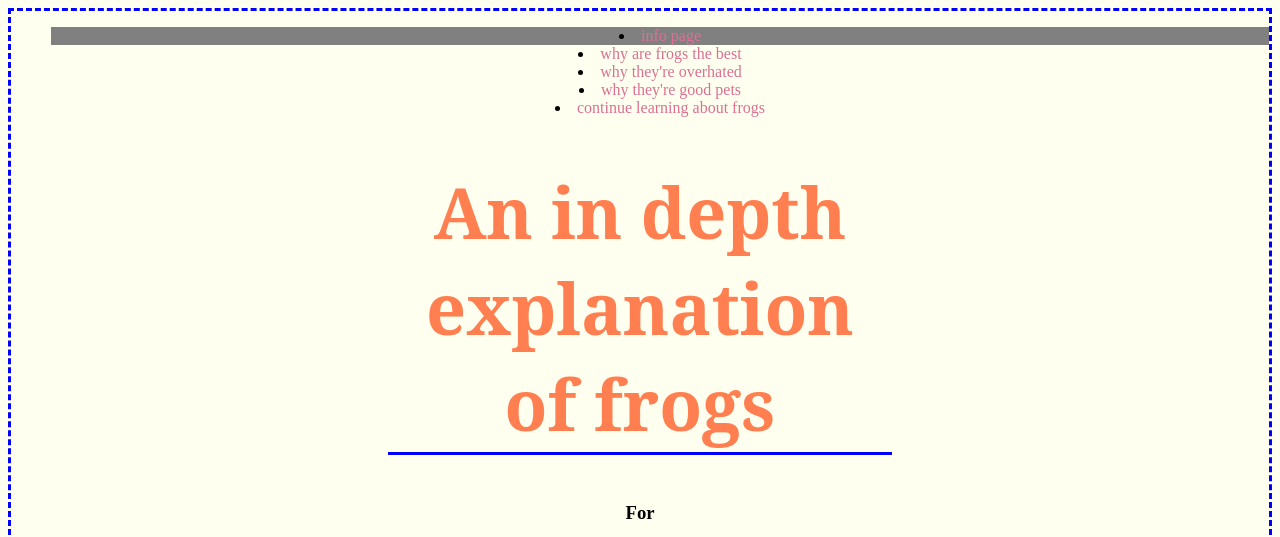
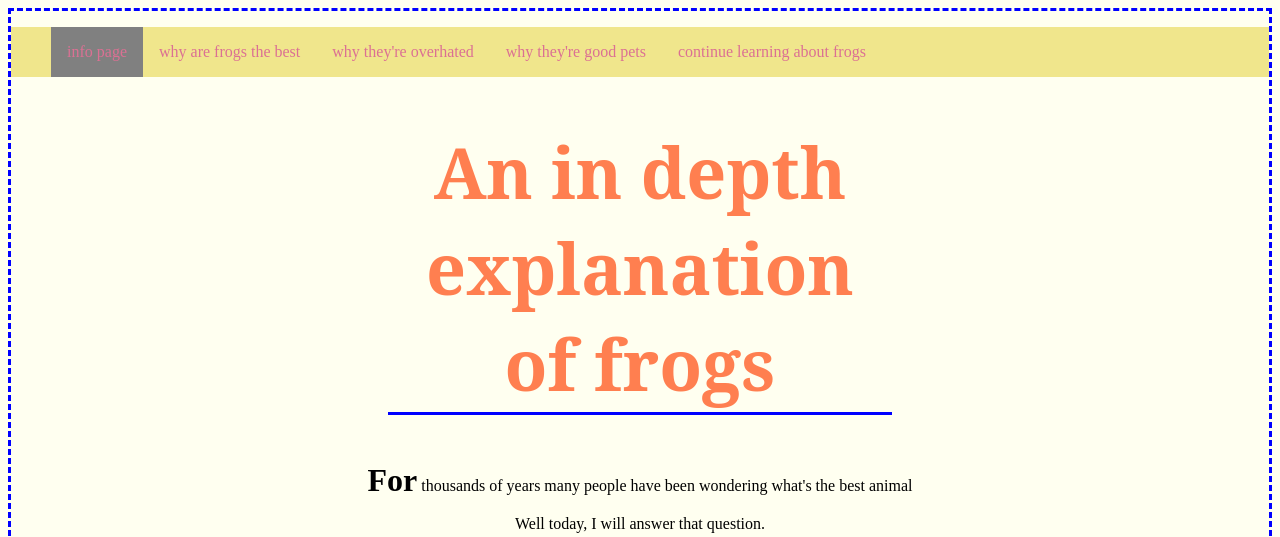
Before and after one commit to drew-pi/web, a plain HTML site: page site.html in a window 1280 px wide. Shown: the top 537 px of the page. Drawn offline with Linux system fonts and the light colour scheme.

Commit message:
Update style.css

```diff
--- a/style.css
+++ b/style.css
@@ -1,3 +1,9 @@
+/*
+* {
+	border: solid black;
+}
+*/
+
 body {
 	background-color: ivory;
 	text-align: center;
@@ -19,6 +25,11 @@ h1 {
 	margin-right: 30%;
 }
 
+h3 {
+	display: inline;
+	font-size: 200%;
+}
+
 
 a {
 	color: palevioletred;
@@ -29,14 +40,28 @@ a:hover {
 	color: hotpink;
 	font-style: italic;
 	text-decoration: underline;
-
 }
 
 
+ul {
+	list-style-type: none;
+    overflow: hidden;
+    background-color: khaki;
+}
+
 li {
-	list-style-position: inside;
+	float: left;
+}
+
+li a {
+	display: block ;
+	text-align: center;
+	padding: 16px;
+	text-decoration: none;
 }
 
 img {
 	border: solid aqua;
+	width: 50% ;
+	height: 50% ;
 }
```
